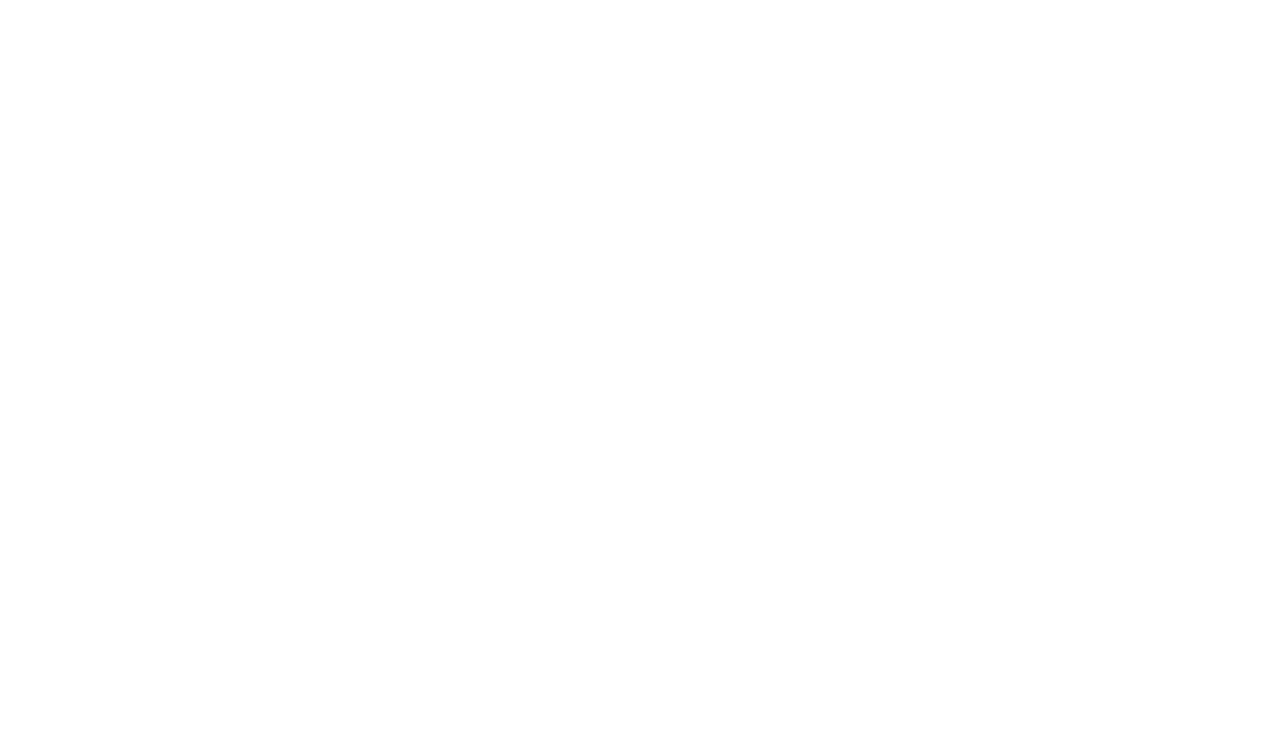
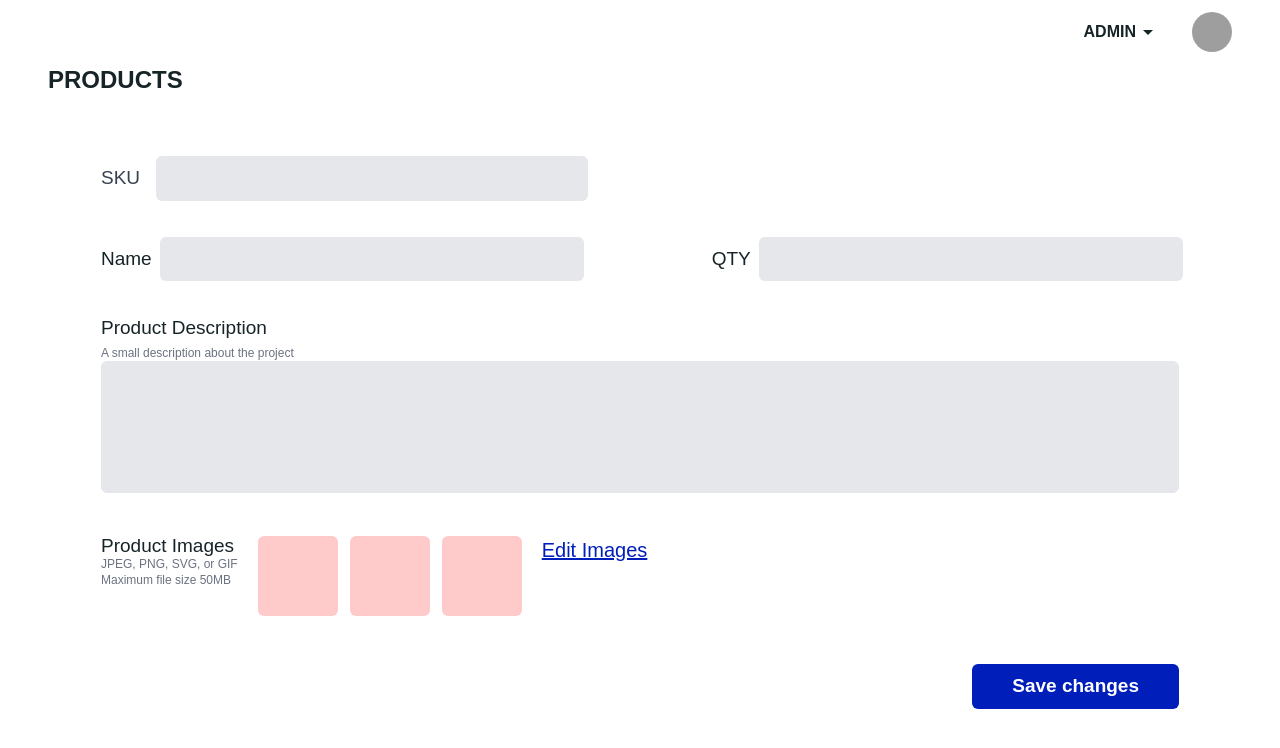
Before and after one commit to Thuva96/VibJits, a React (Vite) app: page /editproduct in a window 1280 px wide. Before the commit this address had no page. Shown: the top 748 px of the page. Built offline with nearby package versions, Linux system fonts and the light colour scheme; grey boxes are pictures that could not be loaded; a web font is replaced by a local one.

Commit message:
App and index files updated

```diff
--- a/src/App.jsx
+++ b/src/App.jsx
@@ -1,6 +1,6 @@
 import { BrowserRouter, Route, Routes } from 'react-router-dom'
 import './App.css'
-import { FavouritesProductsPage, Mainpage, SearchResults} from './pages'
+import { FavouritesProductsPage, Mainpage, SearchResults,AddnewproductPage, Editproductpage} from './pages'
 
 
 function App() {
@@ -12,6 +12,8 @@
       <Route index element={<Mainpage/>}/>
       <Route path="/favourite" element={<FavouritesProductsPage/>}/>
       <Route path="/search" element={<SearchResults/>}/>
+      <Route path="/addproduct" element={<AddnewproductPage/>}/>
+      <Route path="/editproduct" element={<Editproductpage/>}/>
     </Routes>
     </BrowserRouter>
   )
--- a/src/pages/index.js
+++ b/src/pages/index.js
@@ -1,3 +1,5 @@
 export {default as Mainpage} from './Productpage'
 export {default as FavouritesProductsPage} from './FavouritePage'
 export {default as SearchResults} from './SearchPage'
+export {default as AddnewproductPage} from './Addproductpage'
+export {default as Editproductpage} from './Editproductpage'
```
